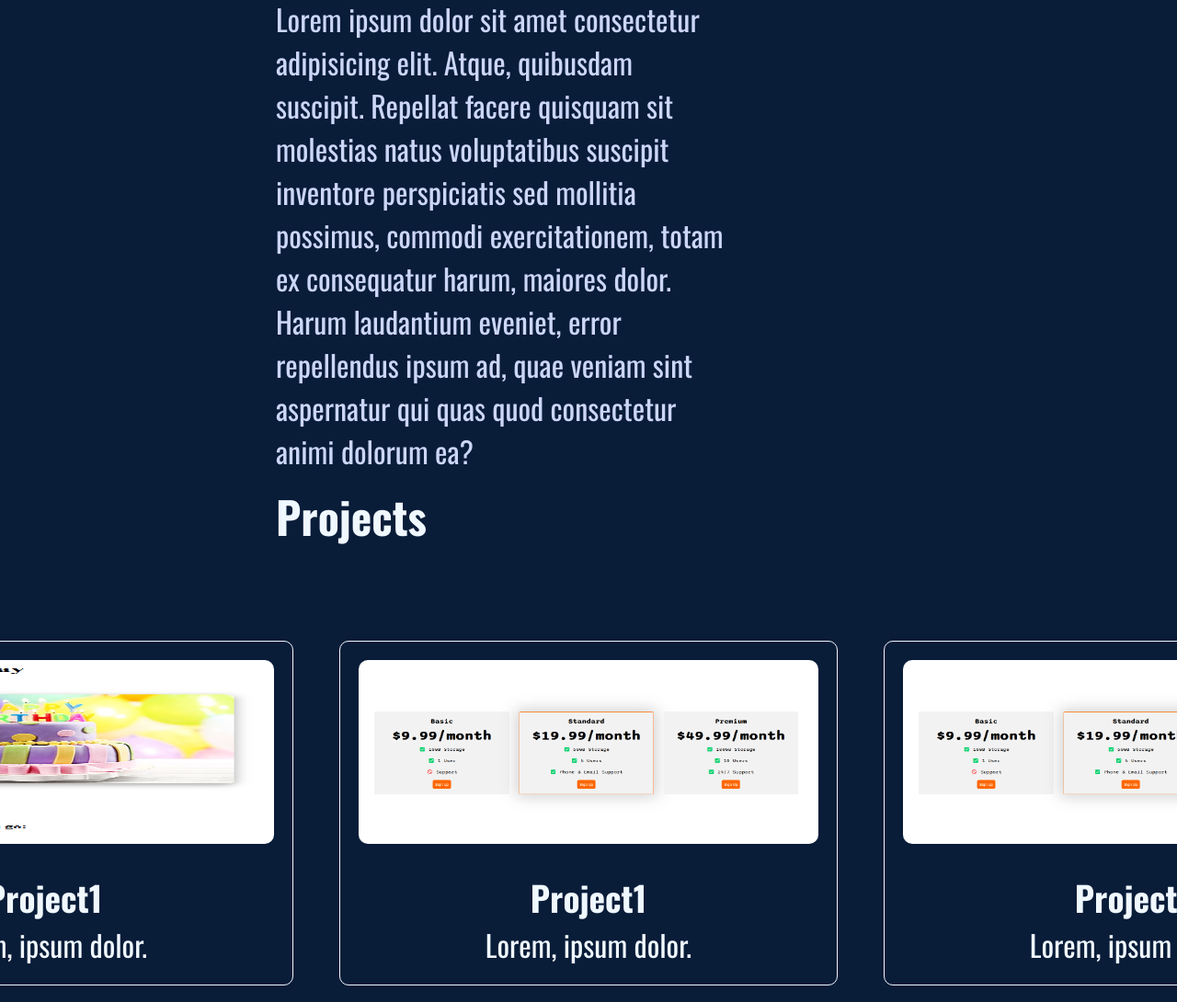
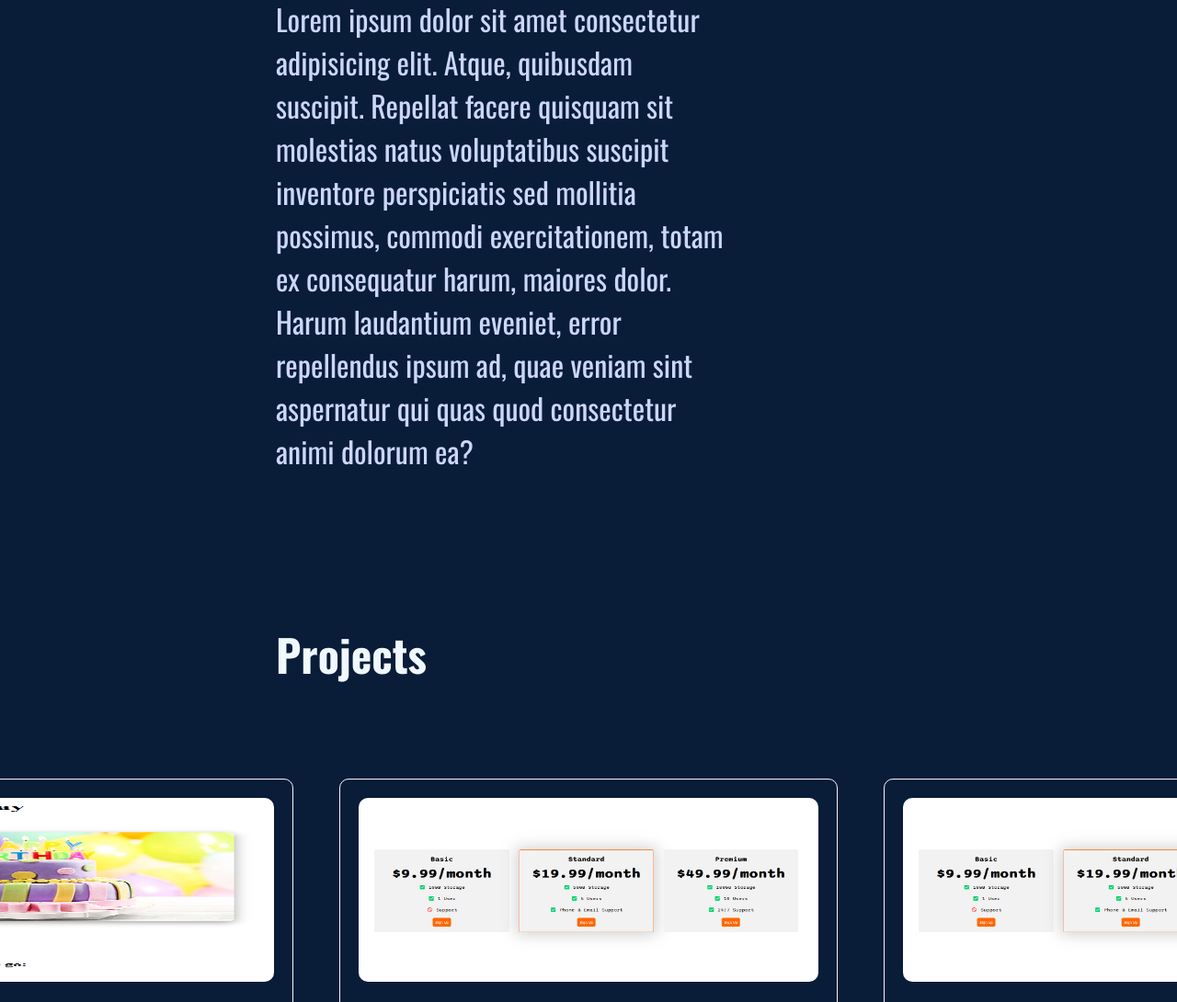
Before and after one commit to aaliymn/html-portfolio, a plain HTML site: page index.html in a window 1280 px wide. Shown: the part 381-1471 px from the top of the page at 92% size. Drawn offline with nearby package versions, Linux system fonts and the light colour scheme.

Commit message:
fix-css-margin-to-padding

```diff
--- a/style.css
+++ b/style.css
@@ -50,8 +50,8 @@ header {
 /* Section A */
 #section-a {
   height: 75vh;
-  margin-top: 200px;
-  margin-left: 300px;
+  padding-top: 200px;
+  padding-left: 300px;
 }
 .container {
   height: auto;
@@ -71,6 +71,7 @@ header {
 /* Section B */
 #section-b {
   height: 500px;
+  padding-top: 150px;
   margin-bottom: 300px;
 }
 #section-b > .container > h2 {
```
